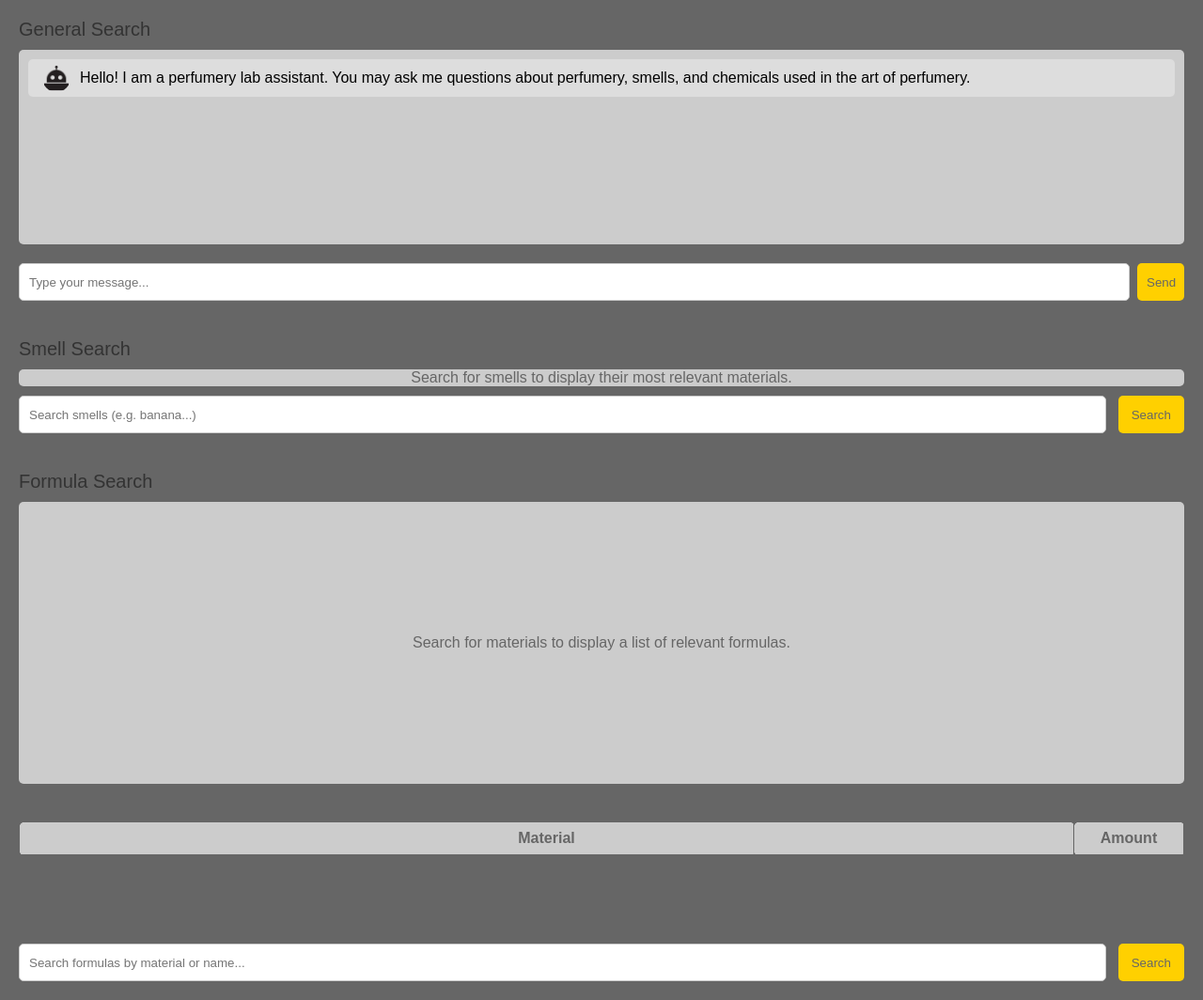
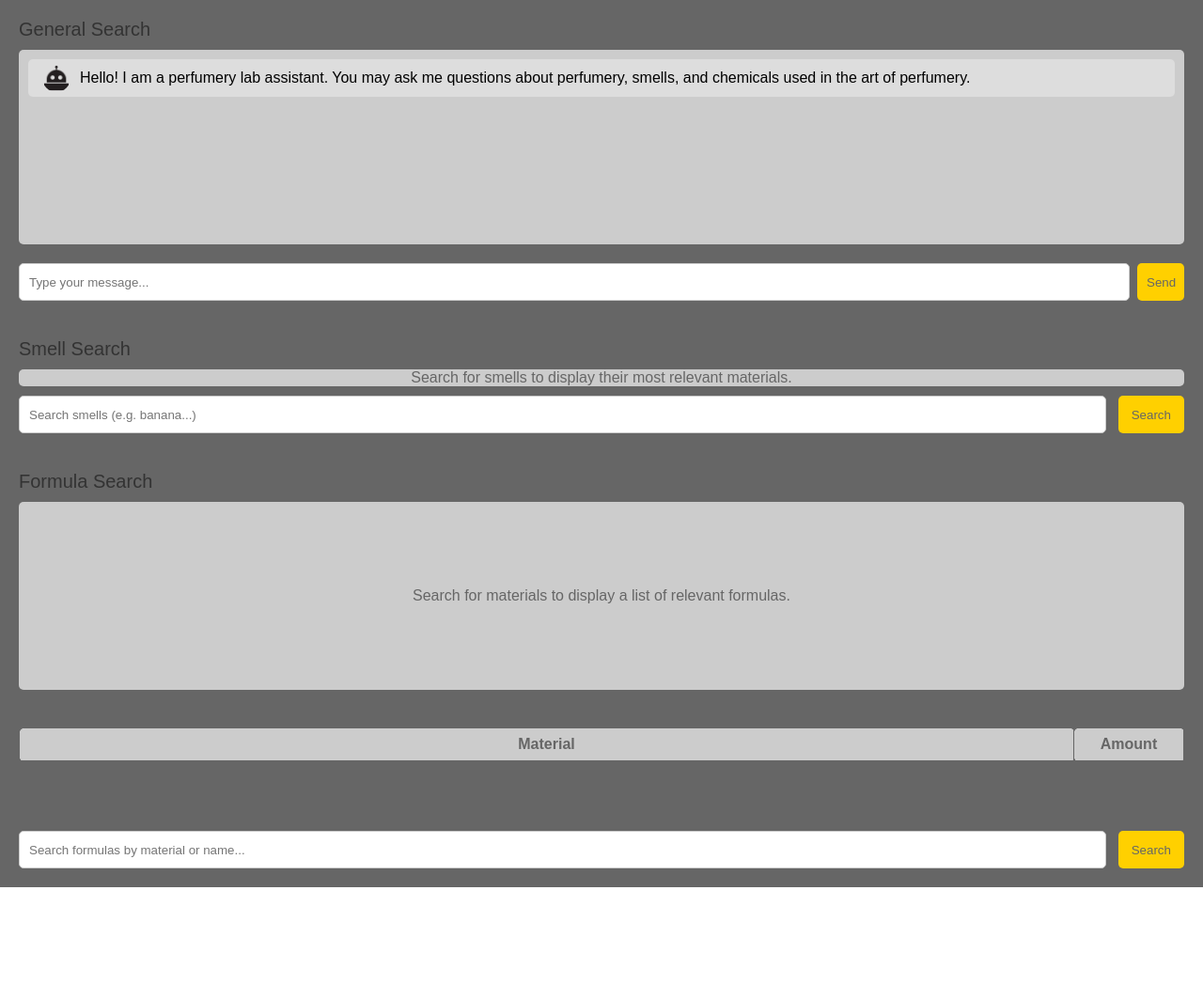
Before and after one commit to tawndelli/Perf-UI, a plain HTML site: page index.html in a window 1280 px wide. Shown: the whole page at 94% size. After the commit the page ends 944 px from the top, so only its background shows below. Drawn offline with Linux system fonts and the light colour scheme.

Commit message:
adjusting max heights on formulas search elements

```diff
--- a/style.css
+++ b/style.css
@@ -309,4 +309,11 @@ body {
       min-width: 0px;
       max-width:100%
     }
+    #formulas-list{
+      max-height: 200px;
+      min-height: 200px;
+    }
+    .formula-grid{
+      max-height: 400px;
+    }
   }
```
